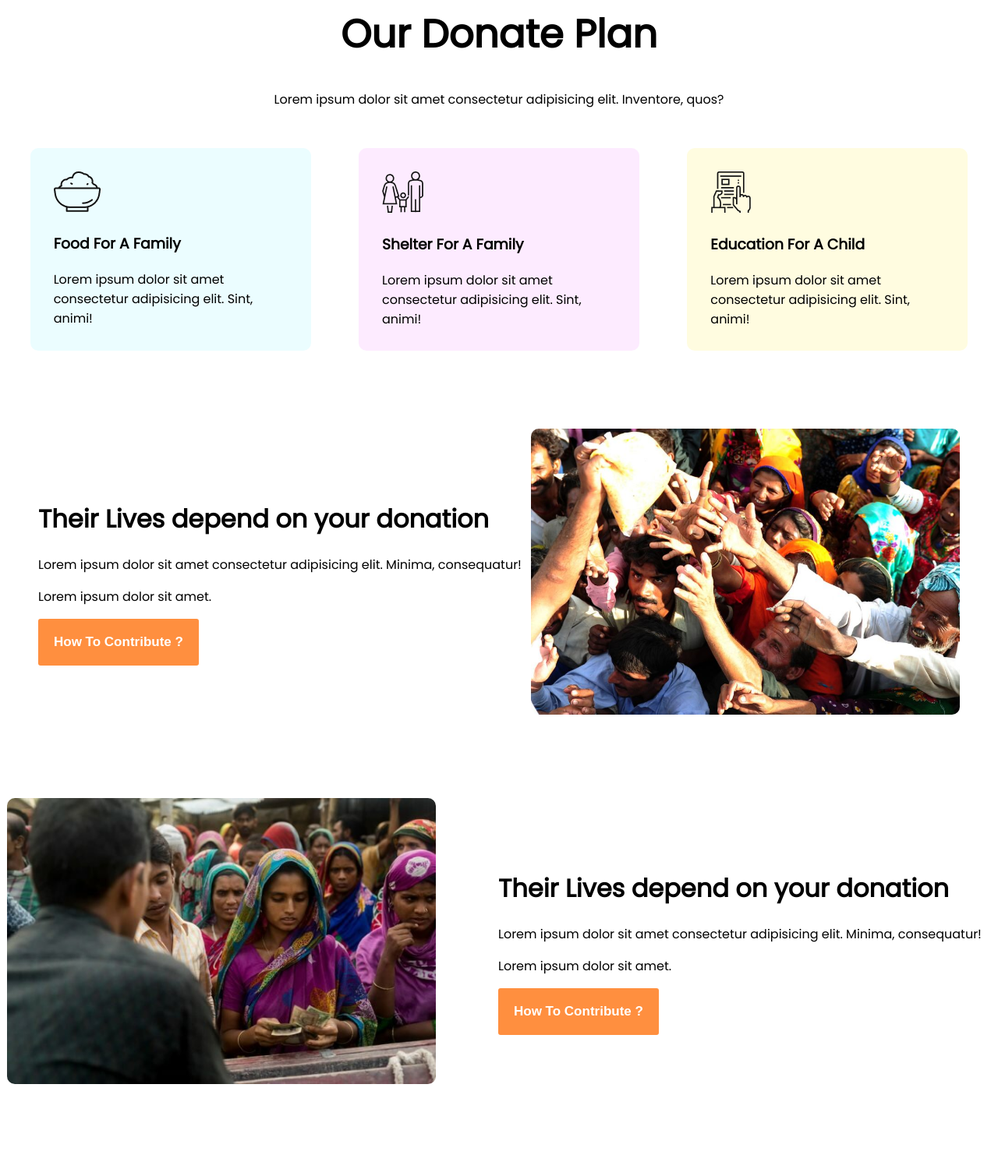
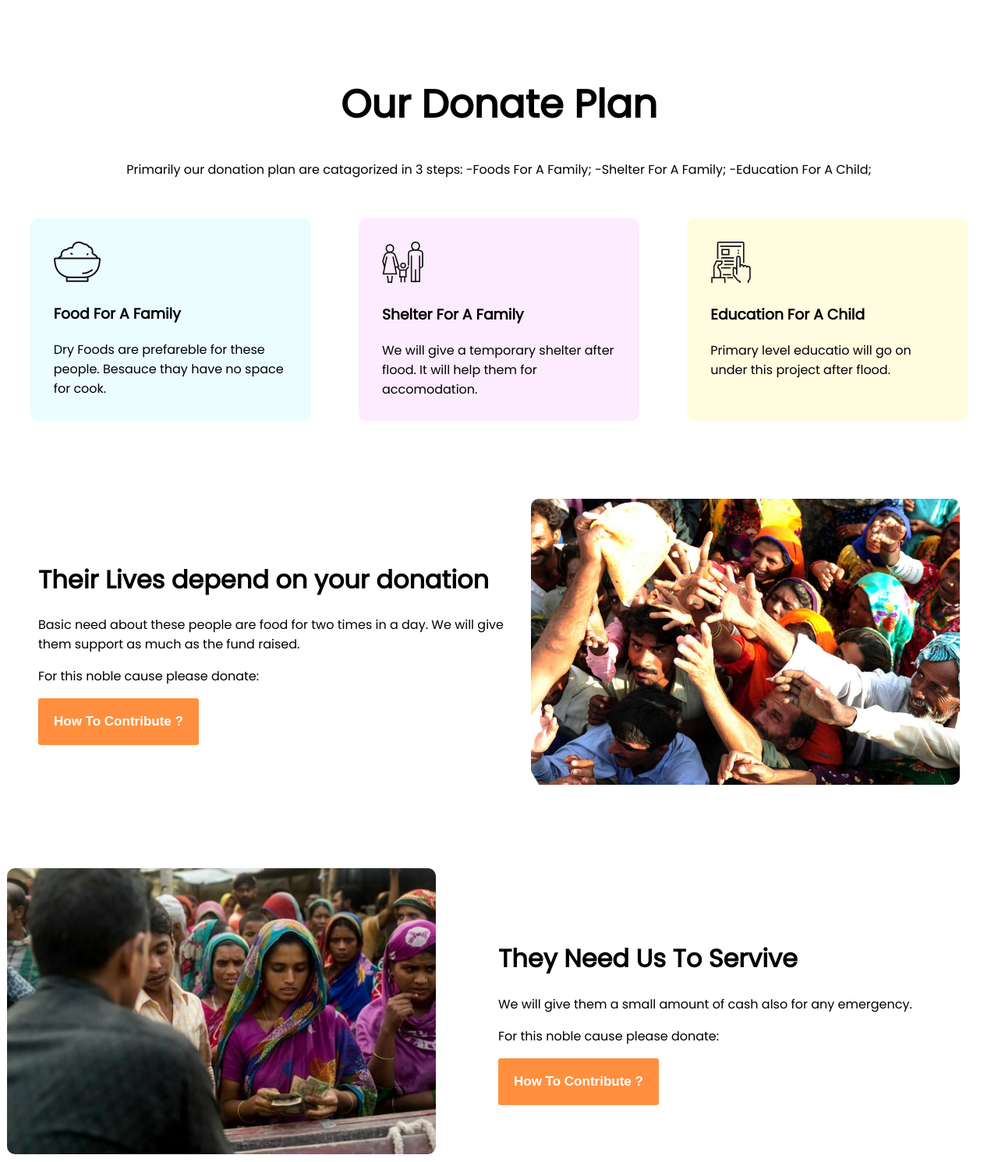
Before and after one commit to Jamil-Emon/flood-relief, a plain HTML site: page index.html in a window 1280 px wide. Shown: the part 1073-2564 px from the top of the page at 78% size. Drawn offline with Linux system fonts and the light colour scheme; files whose address does not match are found by name.

Commit message:
final check done

```diff
--- a/index.html
+++ b/index.html
@@ -15,14 +15,18 @@
 <body>
     <div class="top-banner">
         <h1 class="text">Let's Help Flood Affected Peoples</h1>
-        <p class="textP">Lorem ipsum dolor sit amet consectetur adipisicing elit. Praesentium, quibusdam.</p>
+        <p class="textP">The floods in Bangladesh are thought to be the most severe in 100 years. More than a third of
+            the country has been submerged. At least 115 people have died and more than 5.7 million are affected. The
+            government and NGOs are struggling to cope with the extent of the disaster and warn of risk of disease as
+            well as shortages of crucial supplies including food, medication and clean drinking water. More than half a
+            million homes have been damaged.</p>
         <button class="DonateBtn">Donate Here</button>
     </div>
     <div class="mainmargin">
         <div>
             <div class="donateText">
                 <h1 class="donateTitle">Donate Today</h1>
-                <p>Lorem ipsum dolor sit amet consectetur adipisicing elit. Inventore, quos?</p>
+                <p>You have click the preferred ammount & then click the donate button for next process:</p>
                 <div class="amountbox">
                     <div class="random">100tk</div>
                     <div class="second">200tk</div>
@@ -43,23 +47,27 @@
         <div>
             <div class="donateText">
                 <h1 class="donateTitle">Our Donate Plan</h1>
-                <p>Lorem ipsum dolor sit amet consectetur adipisicing elit. Inventore, quos?</p>
+                <p>Primarily our donation plan are catagorized in 3 steps:
+                    -Foods For A Family;
+                    -Shelter For A Family;
+                    -Education For A Child;
+                </p>
             </div>
             <div class="box">
                 <div class="firstbox">
                     <img src="./icons//food.png" alt="">
                     <h3>Food For A Family</h3>
-                    <p>Lorem ipsum dolor sit amet consectetur adipisicing elit. Sint, animi!</p>
+                    <p>Dry Foods are prefareble for these people. Besauce thay have no space for cook.</p>
                 </div>
                 <div class="secondbox">
                     <img src="./icons/shelter.png" alt="">
                     <h3>Shelter For A Family</h3>
-                    <p>Lorem ipsum dolor sit amet consectetur adipisicing elit. Sint, animi!</p>
+                    <p>We will give a temporary shelter after flood. It will help them for accomodation.</p>
                 </div>
                 <div class="thirdbox">
                     <img src="./icons/Frame-1.png" alt="">
                     <h3>Education For A Child</h3>
-                    <p>Lorem ipsum dolor sit amet consectetur adipisicing elit. Sint, animi!</p>
+                    <p>Primary level educatio will go on under this project after flood.</p>
                 </div>
             </div>
         </div>
@@ -67,8 +75,9 @@
         <div class="donateleft">
             <div class="titleleft">
                 <h1>Their Lives depend on your donation</h1>
-                <p>Lorem ipsum dolor sit amet consectetur adipisicing elit. Minima, consequatur!</p>
-                <p>Lorem ipsum dolor sit amet.</p>
+                <p>Basic need about these people are food for two times in a day. We will give them support as much as
+                    the fund raised.</p>
+                <p>For this noble cause please donate:</p>
                 <div>
                     <button class="DonateBtn">How To Contribute ?</button>
                 </div>
@@ -79,9 +88,9 @@
         </div>
         <div class="donate">
             <div class="titleleft">
-                <h1>Their Lives depend on your donation</h1>
-                <p>Lorem ipsum dolor sit amet consectetur adipisicing elit. Minima, consequatur!</p>
-                <p>Lorem ipsum dolor sit amet.</p>
+                <h1>They Need Us To Servive</h1>
+                <p>We will give them a small amount of cash also for any emergency.</p>
+                <p>For this noble cause please donate:</p>
                 <div>
                     <button class="DonateBtn">How To Contribute ?</button>
                 </div>
@@ -94,7 +103,8 @@
     <div>
         <div class="donateText">
             <h1 class="donateTitle">Get My Updates</h1>
-            <p>Lorem ipsum dolor sit amet consectetur adipisicing elit. Inventore, quos?</p>
+            <p>You will get all updates through this page. For any kind of information you can contact with me via mail
+                in the below box;</p>
         </div>
         <div class="inputfiled">
             <div class="inputdetails">
```
